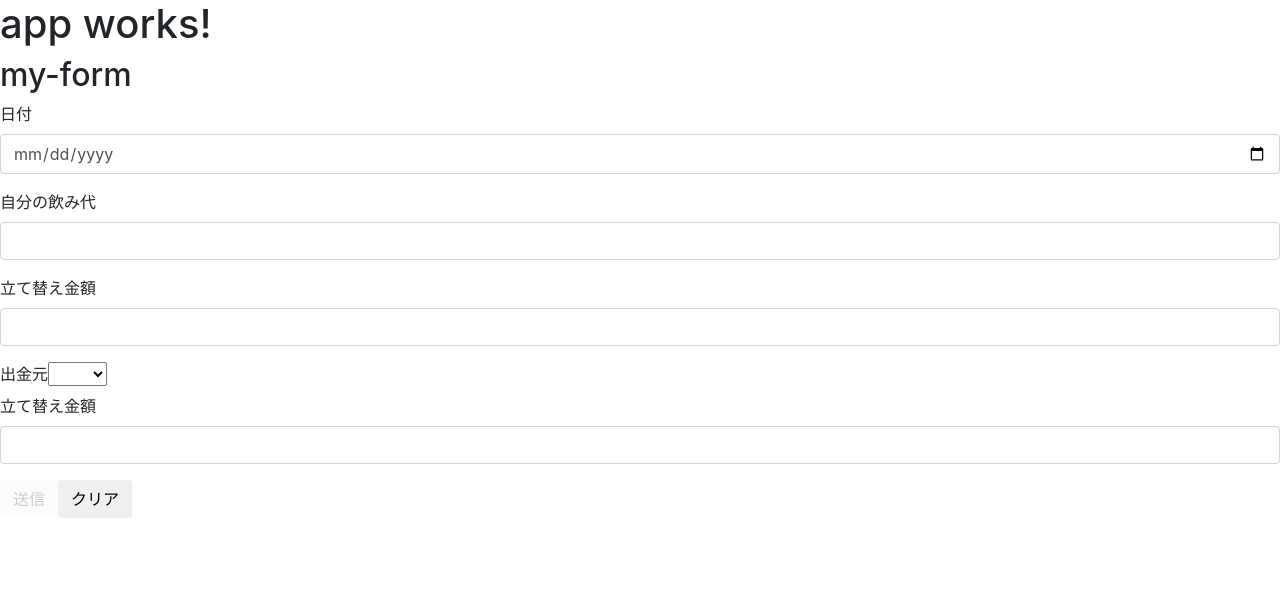
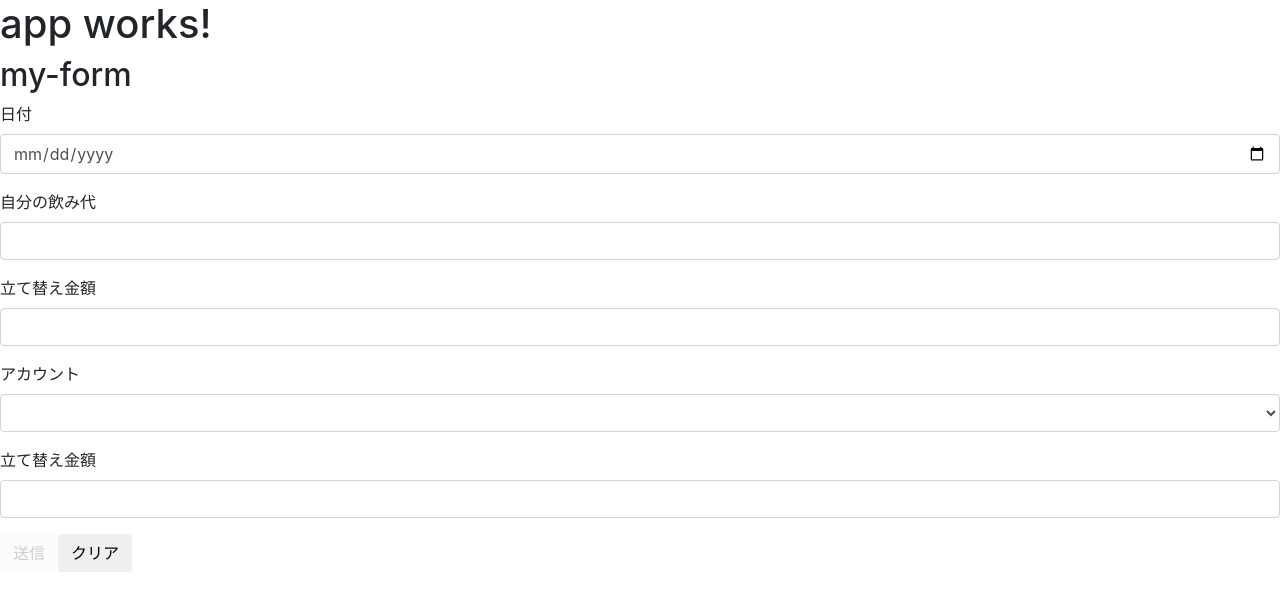
Before and after one commit to xai1981/tatekae, an Angular app: page / in a window 1280 px wide. Shown: the top 610 px of the page. Built offline with nearby package versions, Linux system fonts and the light colour scheme.

Commit message:
account をコンポーネント化し入力チェックを追加。

```diff
--- a/src/app/components/account/account.component.html
+++ b/src/app/components/account/account.component.html
@@ -1,11 +1,19 @@
-<ng-container *ngIf="accounts">
-  <div>
-    <label for="account">出金元</label>
-    <select id="account" name="account" ngModel>
-      <ng-container *ngFor="let account of accounts">
-        <!-- XXX getXxx's () is unnecessary. Because declared setter. -->
-        <option value="{{account.getId}}">{{account.getName}}</option>
-      </ng-container>
-    </select>
-  </div>
-</ng-container>
+<div class="form-group"
+   [class.has-success]="ngControl.valid"
+   [class.has-danger]="!ngControl.valid && ngControl.touched">
+  <label class="form-control-label" for="">アカウント</label>
+  <select class="form-control" id="" [(ngModel)]="value" (ngModelChange)="writeValue($event)">
+    <!--
+    <option [ngValue]="" selected></option>
+    -->
+    <ng-container *ngFor="let account of accounts">
+      <!-- XXX getXxx's () is unnecessary. Because declared setter. -->
+      <option [ngValue]="account.getId">{{account.getName}}</option>
+    </ng-container>
+  </select>
+  <ng-container *ngIf="ngControl && ngControl.invalid && (ngControl.touched || ngControl.dirty)">
+    <ng-container *ngIf="ngControl.errors.required">
+      <div class="alert alert-danger">入力してください。</div>
+    </ng-container>
+  </ng-container>
+</div>
--- a/src/app/components/account/account.component.ts
+++ b/src/app/components/account/account.component.ts
@@ -1,21 +1,67 @@
-import { Component, OnInit } from '@angular/core';
+import { Component, OnInit, forwardRef, Injector } from '@angular/core';
+import { ControlValueAccessor, NG_VALUE_ACCESSOR, NgControl } from '@angular/forms';
 
 import { Account } from '../../entities/account';
-import { AccountRepository } from '../../repositories/account.repository';
 import { AccountService } from '../../services/account.service';
 
 @Component({
   selector: 'account',
   templateUrl: './account.component.html',
-  styleUrls: ['./account.component.css']
+  styleUrls: ['./account.component.css'],
+  providers: [
+    {
+      provide: NG_VALUE_ACCESSOR,
+      useExisting: forwardRef(() => AccountComponent),
+      multi: true
+    }
+  ]
 })
-export class AccountComponent implements OnInit {
+export class AccountComponent implements OnInit, ControlValueAccessor {
+  innerValue: string;
+  ngControl: NgControl;
   accounts: Array<Account>;
 
-  constructor(private accountService: AccountService) {}
+  private onTouchedCallback = () => {};
+  private onChangeCallback = (_: any) => {};
+
+  constructor(
+      private accountService: AccountService,
+      private injector: Injector
+  ) {}
 
   ngOnInit() {
     this.accounts = this.accountService.get();
+    this.ngControl = this.injector.get(NgControl);
   }
 
+  get value(): any {
+    return this.innerValue;
+  }
+
+  set value(value: any) {
+    if (value !== this.innerValue) {
+      this.innerValue = value;
+      this.onChangeCallback(value);
+    }
+  }
+
+  writeValue(value: any): void {
+    if (value !== this.innerValue) {
+      this.innerValue = value;
+    }
+  }
+
+  registerOnChange(fn: any): void {
+    this.onChangeCallback = fn;
+  }
+
+  registerOnTouched(fn: any): void {
+    this.onTouchedCallback = fn;
+  }
+
+  // TODO 特定の値を入れたら disable にする。
+  /*
+  setDisabledState(isDisabled: boolean): void {
+  }
+  */
 }
--- a/src/app/components/app-form/app-form.component.html
+++ b/src/app/components/app-form/app-form.component.html
@@ -28,7 +28,7 @@
     </ng-container>
   </div>
   <div>
-    <account></account>
+    <account formControlName="account"></account>
   </div>
   <div class="form-group"
        [class.has-success]="repayment.valid"
--- a/src/app/components/app-form/app-form.component.ts
+++ b/src/app/components/app-form/app-form.component.ts
@@ -1,5 +1,5 @@
 import { Component, OnInit } from '@angular/core';
-import { FormGroup, FormBuilder, Validators, AbstractControl } from '@angular/forms';
+import { FormGroup, FormBuilder, Validators, AbstractControl, FormControl} from '@angular/forms';
 
 @Component({
   selector: 'app-form',
@@ -12,7 +12,9 @@ export class AppFormComponent implements OnInit {
   amount: AbstractControl;
   payment: AbstractControl;
   repayment: AbstractControl;
+  account: FormControl;
 
+  // XXX form 系の初期化は ngOnInit で処理した方がよいかも。
   constructor(formBuilder: FormBuilder) {
     this.myForm = formBuilder.group({
       'date': ['', Validators.required],
@@ -24,6 +26,9 @@ export class AppFormComponent implements OnInit {
     this.amount = this.myForm.controls['amount'];
     this.payment = this.myForm.controls['payment'];
     this.repayment = this.myForm.controls['repayment'];
+
+    this.account = new FormControl('', Validators.required);
+    this.myForm.addControl('account', this.account);
   }
 
   ngOnInit() {
```
